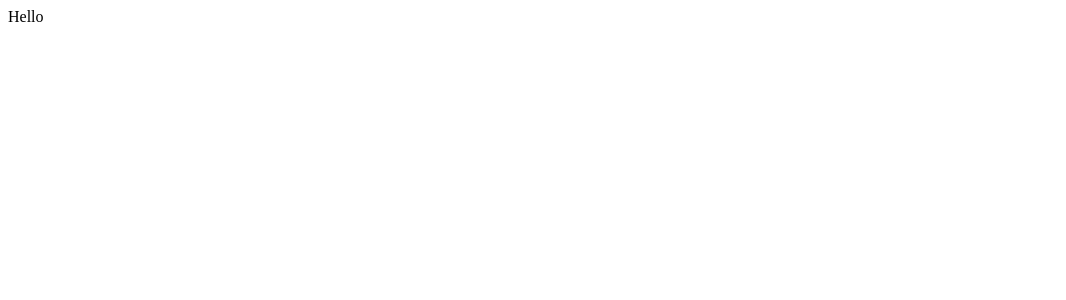
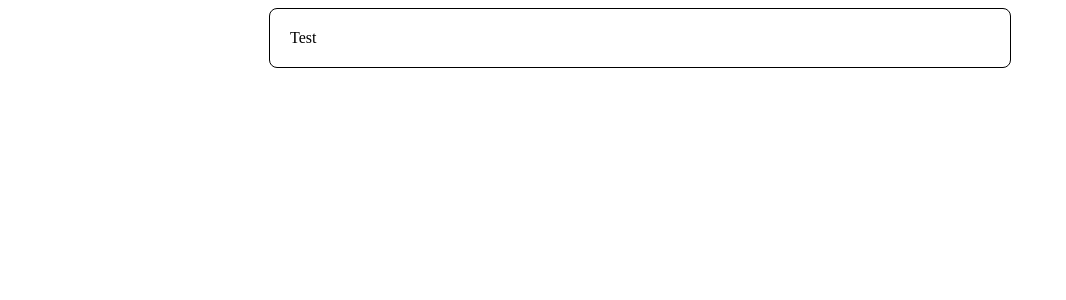
Before and after one commit to acelowder/react-material-comments, a React (Vite) app: page / in a window 1280 px wide. Shown: the top 300 px of the page, without its empty margins (0-1066 px from the left). Built offline with nearby package versions, Linux system fonts and the light colour scheme.

Commit message:
Add comment section component

```diff
--- /dev/null
+++ b/src/App.css
@@ -0,0 +1,6 @@
+.app {
+	display: flex;
+	justify-content: center;
+	align-items: center;
+	height: 100%;
+}
--- a/src/App.jsx
+++ b/src/App.jsx
@@ -1,5 +1,10 @@
-function App() {
-	return <div className="div">Hello</div>;
+import './App.css';
+import CommentSection from './components/CommentSection';
+
+export default function App() {
+	return (
+		<main className="app">
+			<CommentSection />
+		</main>
+	);
 }
-
-export default App;
--- /dev/null
+++ b/src/components/CommentSection.css
@@ -0,0 +1,6 @@
+.comment-section {
+	width: 700px;
+	border: 1px solid black;
+	border-radius: 8px;
+	padding: 20px;
+}
--- /dev/null
+++ b/src/components/CommentSection.jsx
@@ -0,0 +1,5 @@
+import './CommentSection.css';
+
+export default function CommentSection() {
+	return <div className="comment-section">Test</div>;
+}
```
Also changed, not shown: 1 other file (tests, documents, lock files or other folders).
